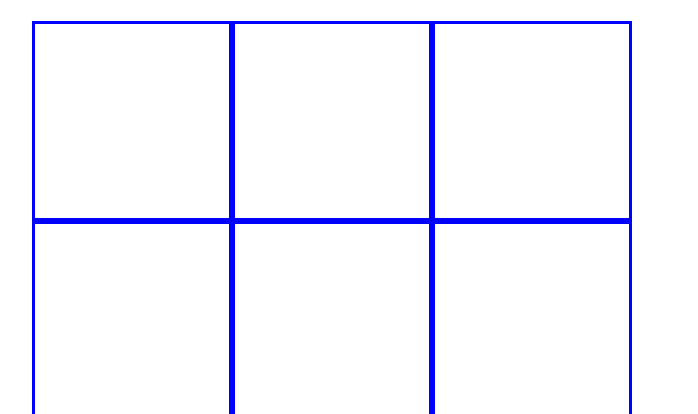
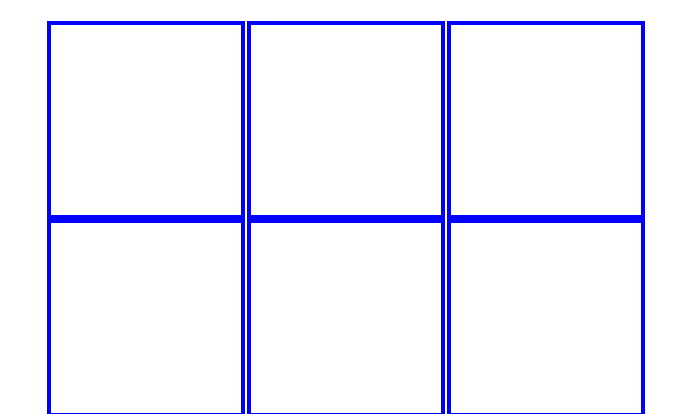
Before and after one commit to GRyanRI/tictactoe-client, a website built with webpack: page index.html in a window 1280 px wide. Shown: the part 348-762 px from the top of the page, without its empty margins (283-981 px from the left). Built offline with nearby package versions, Linux system fonts and the light colour scheme.

Commit message:
Ended up losing my game board, but got it back. I cleaned up the code a bit to make it drier.

```diff
--- a/assets/styles/theme.scss
+++ b/assets/styles/theme.scss
@@ -9,18 +9,28 @@ $font-size: 30px;
   color: $font-color;
 }
 
+.gameBoard {
+  display: flex;
+  flex-wrap: wrap;
+  flex-direction: column;
+  height: 600px;
+  width: 600px;
+}
+
+.gameSquare {
+  width: 33%;
+  height: 33%;
+  border: 4px solid blue;
+}
+
 .flex-container {
   display: flex;
+}
+
+.flex-column {
   flex-direction: column;
 }
 
-.board-container {
-  height: 100%;
-  width: 100%;
+.flex-wrap {
+  flex-wrap: wrap;
 }
-
-.gameSquare {
-  width: 200px;
-  height: 200px;
-  border: 3px solid blue;
-}
--- a/index.html
+++ b/index.html
@@ -24,21 +24,20 @@
 
   <p class="quote">Try your luck at this age-old game of skill!</p>
 
-      <div class="flex-container">
-        <div class="<div id="gameBoard" class="col-12 col-sm-8 col-lg-6"">
-          <div class="row">
-            <div class="gameSquare" class="col-lg-4 col-sm-4 col-4 blank"></div>
-            <div class="gameSquare" class="col-lg-4 col-sm-4 col-4 blank"></div>
-            <div class="gameSquare" class="col-lg-4 col-sm-4 col-4 blank"></div>
-            <div class="gameSquare" class="col-lg-4 col-sm-4 col-4 blank"></div>
-            <div class="gameSquare" class="col-lg-4 col-sm-4 col-4 blank"></div>
-            <div class="gameSquare" class="col-lg-4 col-sm-4 col-4 blank"></div>
-            <div class="gameSquare" class="col-lg-4 col-sm-4 col-4 blank"></div>
-            <div class="gameSquare" class="col-lg-4 col-sm-4 col-4 blank"></div>
-            <div class="gameSquare" class="col-lg-4 col-sm-4 col-4 blank"></div>
-          </div>
+        <div class="gameBoard">
+            <div class="gameSquare"></div>
+            <div class="gameSquare"></div>
+            <div class="gameSquare"></div>
+            <div class="gameSquare"></div>
+            <div class="gameSquare"></div>
+            <div class="gameSquare"></div>
+            <div class="gameSquare"></div>
+            <div class="gameSquare"></div>
+            <div class="gameSquare"></div>
         </div>
-      </div>
+
+
+
 
 
     <button type="button" class="btn btn-primary" data-toggle="modal" data-target="#startOverModal"> Start Over</button>
```
